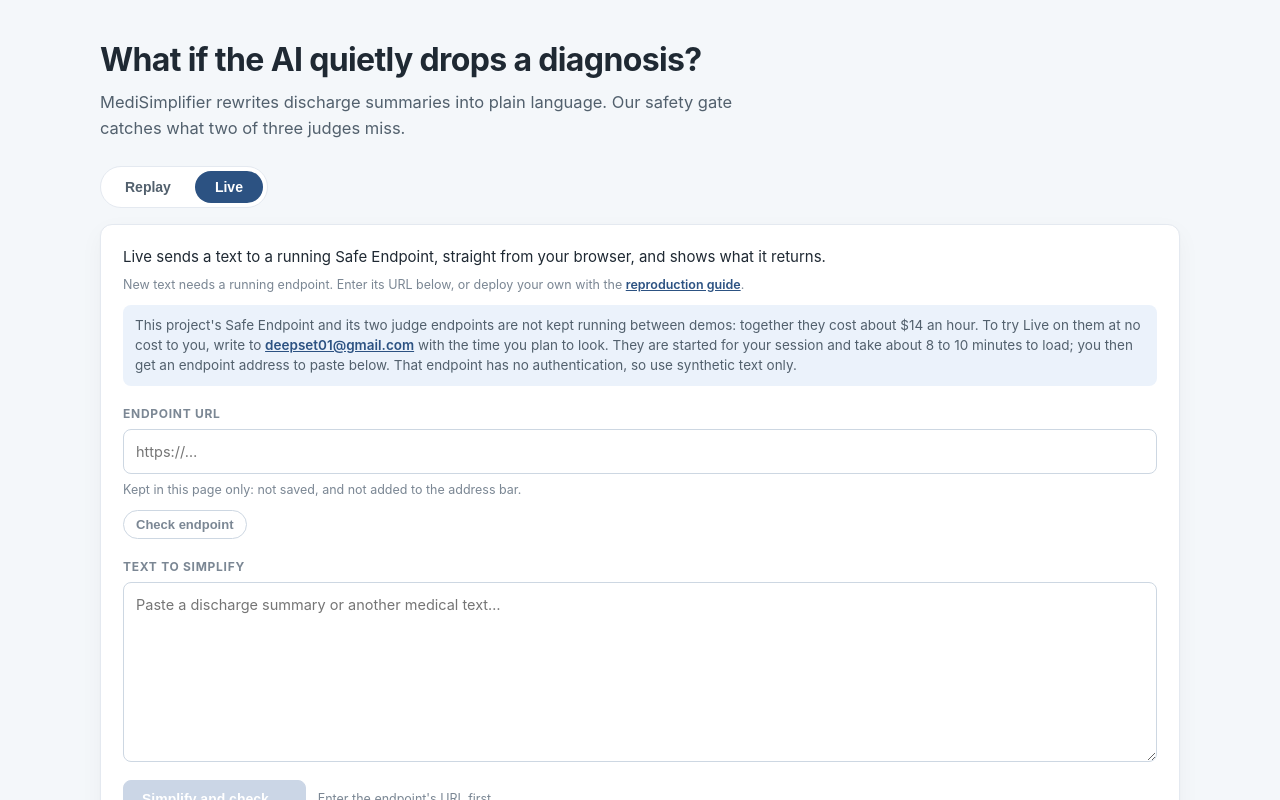
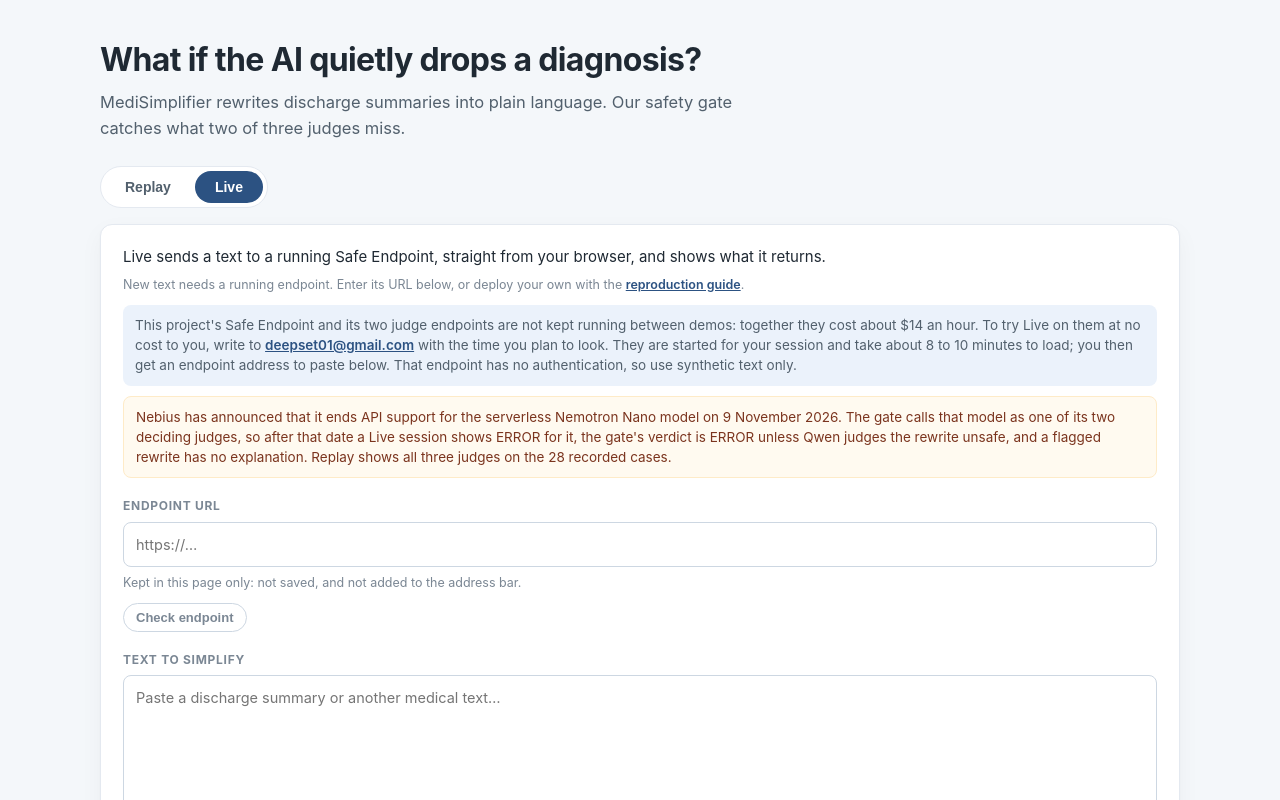
Before and after one commit to deepset01-sys/medisimplifier-nemotron-vagt, a React (Vite) app in the folder app/: page / in a window 1280 px wide. Both pictures are taken after a click on the tab "Live". Shown: the top 800 px of the page. Built offline with nearby package versions, Linux system fonts and the light colour scheme.

Commit message:
app, docs: say that Nebius ends API support for the serverless Nemotron Nano judge on 9 November 2026

```diff
--- a/app/demo.jsx
+++ b/app/demo.jsx
@@ -307,6 +307,7 @@
 .ms-lv-hint a { color: var(--brand); font-weight: 600; }
 .ms-lv-request { margin: 10px 0 0; padding: 10px 12px; font-size: 13.5px; line-height: 1.5; color: var(--ink-soft); background: var(--brand-soft); border-radius: 8px; }
 .ms-lv-request a { color: var(--brand); font-weight: 600; overflow-wrap: anywhere; }
+.ms-lv-retire { margin: 10px 0 0; padding: 10px 12px; font-size: 13.5px; line-height: 1.5; color: var(--warn-ink); background: var(--warn-bg); border: 1px solid var(--warn-line); border-radius: 8px; }
 .ms-lv-label {
   display: block; margin: 18px 0 6px; font-size: 12px; font-weight: 700; letter-spacing: 0.06em;
   text-transform: uppercase; color: var(--ink-faint);
--- a/app/live.jsx
+++ b/app/live.jsx
@@ -203,6 +203,9 @@
         <a href={requestMailto()}>{T.onRequestAddress}</a>
         {T.onRequestAfter}
       </p>
+      <p className="ms-lv-retire" role="note">
+        {T.retireNote}
+      </p>
 
       <label className="ms-lv-label" htmlFor="ms-lv-url">
         {T.urlLabel}
--- a/app/liveText.js
+++ b/app/liveText.js
@@ -39,6 +39,11 @@
     "text only.",
   onRequestSubject: "MediSimplifier Live session",
   onRequestBody: "The time I plan to look (with my time zone): ",
+  retireNote:
+    "Nebius has announced that it ends API support for the serverless Nemotron Nano model on 9 November 2026. The " +
+    "gate calls that model as one of its two deciding judges, so after that date a Live session shows ERROR for it, " +
+    "the gate's verdict is ERROR unless Qwen judges the rewrite unsafe, and a flagged rewrite has no explanation. " +
+    "Replay shows all three judges on the 28 recorded cases.",
   urlLabel: "Endpoint URL",
   urlPlaceholder: "https://…",
   urlHint: "Kept in this page only: not saved, and not added to the address bar.",
```
Also changed, not shown: 4 other files (tests, documents, lock files or other folders).
